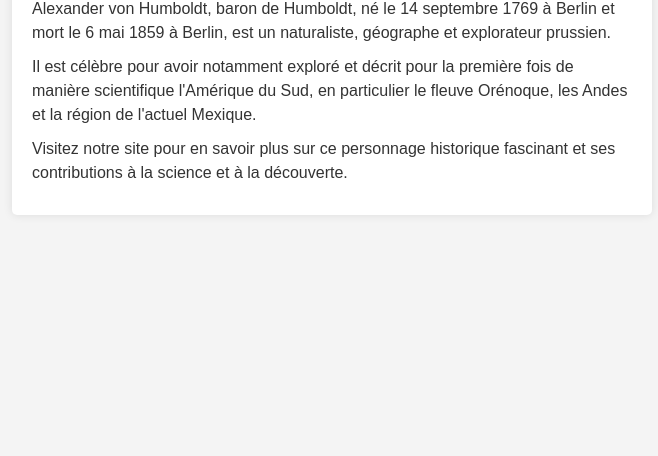
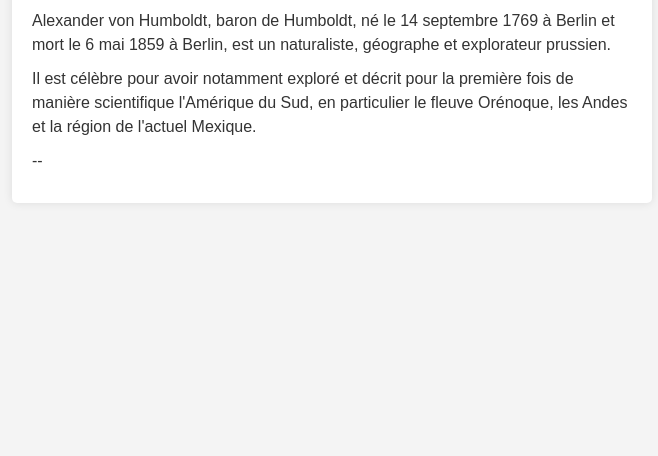
Before and after one commit to be-next/baron-von-humboldt.org, a plain HTML site: page index.html in a window 1280 px wide. Shown: the part 344-800 px from the top of the page, without its empty margins (308-966 px from the left). Drawn offline with Linux system fonts and the light colour scheme.

Commit message:
Update index.html

```diff
--- a/index.html
+++ b/index.html
@@ -45,7 +45,7 @@
             un naturaliste, géographe et explorateur prussien.</p>
         <p>Il est célèbre pour avoir notamment exploré et décrit pour la première fois de manière scientifique l'Amérique du Sud,
             en particulier le fleuve Orénoque, les Andes et la région de l'actuel Mexique.</p>
-        <p>Visitez notre site pour en savoir plus sur ce personnage historique fascinant et ses contributions à la science et à la découverte.</p>
+        <p>--</p>
     </div>
 </body>
 
```
